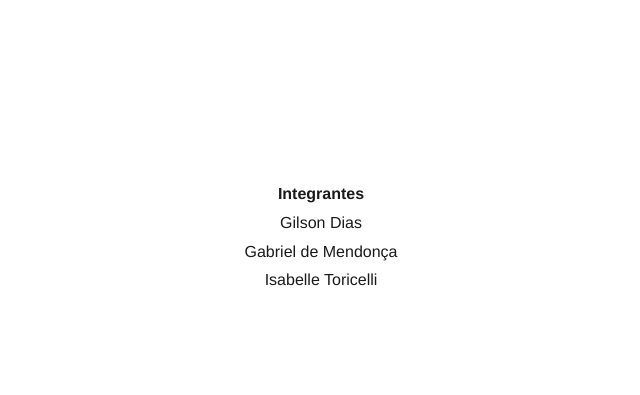
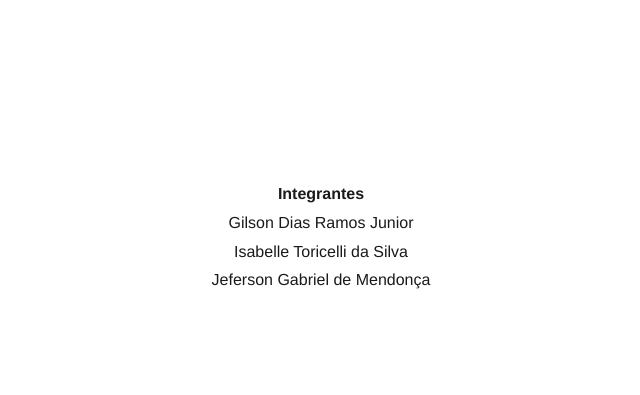
Before and after one commit to CaminhoLivreGS/caminho-livre, a website: page docs/entrega/relatorio.html in a window 1280 px wide. Shown: the part 405-800 px from the top of the page, without its empty margins (319-959 px from the left). Drawn offline with Linux system fonts and the light colour scheme.

Commit message:
docs: nomes completos dos integrantes
Alinha README e relatório da entrega com a documentação de visão computacional.

```diff
--- a/docs/entrega/relatorio.html
+++ b/docs/entrega/relatorio.html
@@ -48,7 +48,7 @@
     <div class="titulo">Caminho Livre</div>
     <div class="sub">App colaborativo de acessibilidade urbana com visão computacional<br>e pipeline DevSecOps no Microsoft Azure</div>
   </div>
-  <div class="grupo"><strong>Integrantes</strong><br>Gilson Dias<br>Gabriel de Mendonça<br>Isabelle Toricelli</div>
+  <div class="grupo"><strong>Integrantes</strong><br>Gilson Dias Ramos Junior<br>Isabelle Toricelli da Silva<br>Jeferson Gabriel de Mendonça</div>
   <div class="rodape">
     Repositório: https://github.com/CaminhoLivreGS/caminho-livre<br>
     Aplicação: https://app-caminholivre-prod-00e44e.azurewebsites.net<br>
```
Also changed, not shown: README.md, 1 other file.
